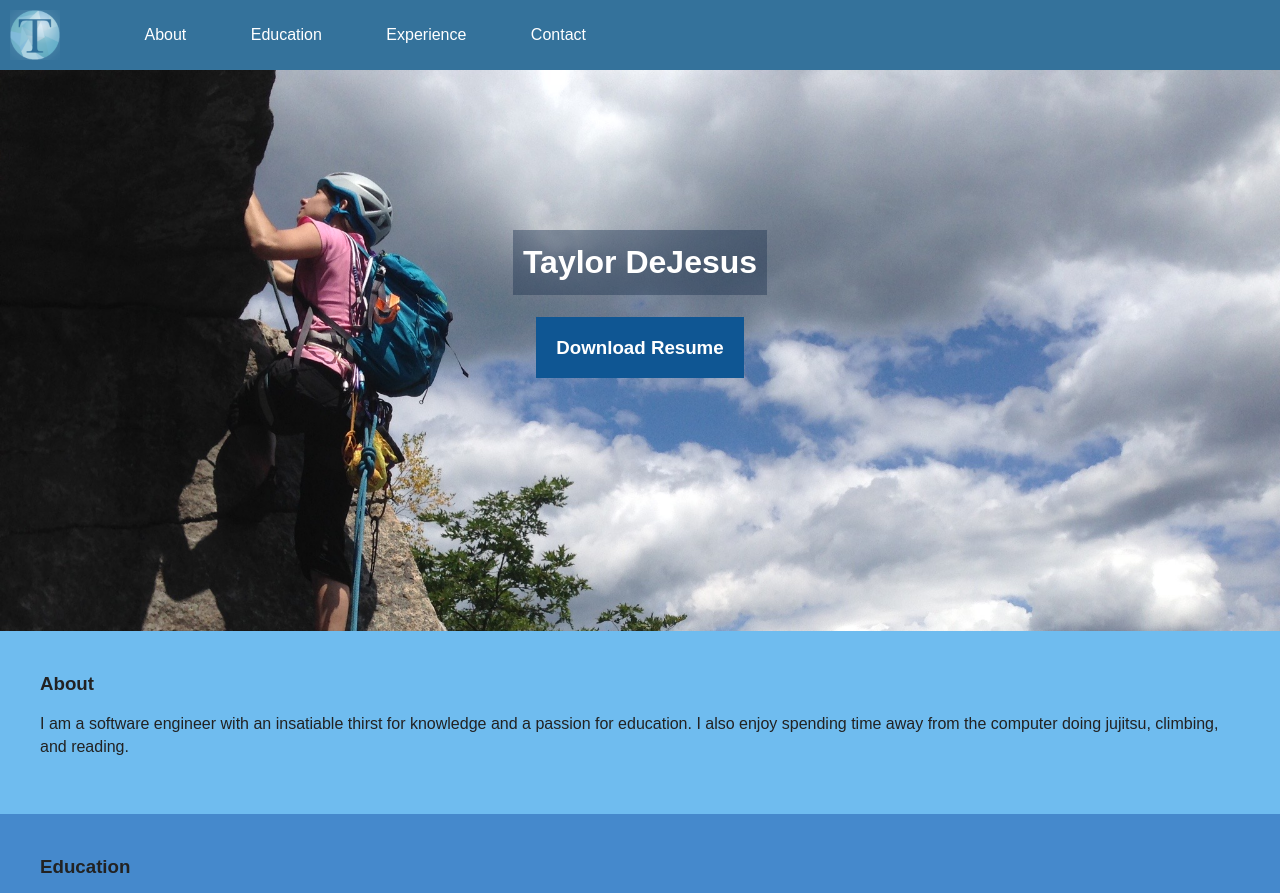
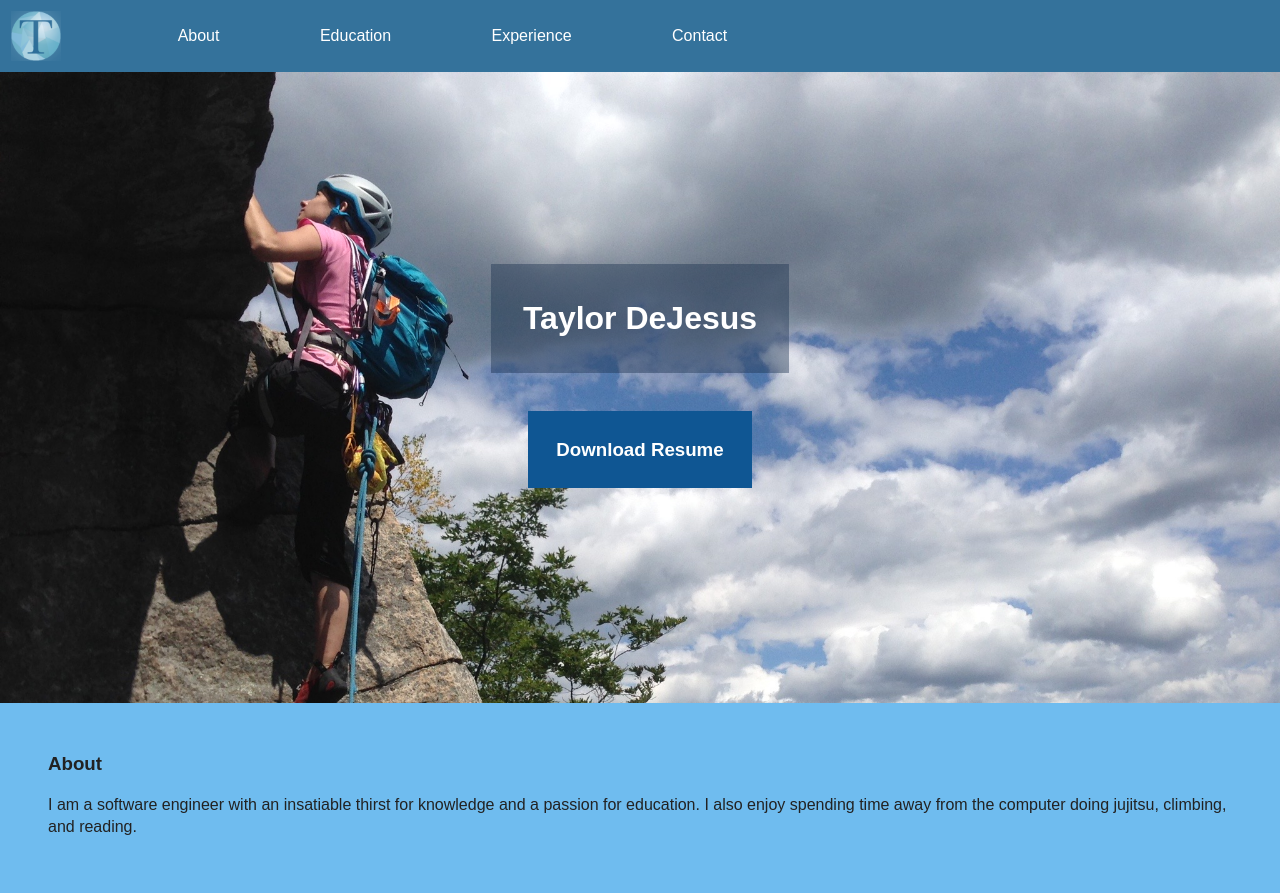
Before and after one commit to taydejesus/taydejesus.github.io, a plain HTML site: page index.html in a window 1280 px wide. Shown: the top 893 px of the page. Drawn offline with nearby package versions, Linux system fonts and the light colour scheme; a script that the page names is missing.

Commit message:
CSS Refactor
eliminate use of px in margins and padding

```diff
--- a/index.html
+++ b/index.html
@@ -38,14 +38,14 @@
             </div>
 
             <section>
-                <div id="about" class="about">
+                <div id="about" class="about resume-section">
                     <h3>About</h3>
                     <p>I am a software engineer with an insatiable thirst for knowledge and a passion for education. I also enjoy spending time away from the computer doing jujitsu, climbing, and reading.</p>
                 </div>
             </section>
 
             <section>
-                <div id="edu" class="edu">
+                <div id="edu" class="edu resume-section">
                     <h3>Education</h3>
                     <p>
                         <h4>The Ohio State University</h4>
@@ -59,7 +59,7 @@
             </section>
 
             <section>
-                <div id="exp" class="exp">
+                <div id="exp" class="exp resume-section">
                     <h3>Experience</h3>
                     <p><h4>Capital One</h4> CODA Associate - 2017-Present
                     <ul>
@@ -79,7 +79,7 @@
             </section>
 
             <section>
-                <div id="contact" class="contact">
+                <div id="contact" class="contact resume-section">
                     <h3>Contact</h3>
                     <p>taydejesus21@gmail.com</p>
                     <a href="https://github.com/taydejesus"><img src="GitHub-Mark-32px.png" /></a>
--- a/main.css
+++ b/main.css
@@ -12,7 +12,7 @@
 
 html {
     color: #222;
-    font-size: 1em;
+    font-size: 1rem;
     line-height: 1.4;
 }
 
@@ -104,7 +104,7 @@ body {
 
 header {
     background-color: rgba(52,114,155,1);
-    padding: 10px;
+    padding: .7em;
     color: white;
 }
 
@@ -116,9 +116,7 @@ header .logo {
 
 header nav {
     display: inline-block;
-
-    margin-left: 50px;
-    margin-right: 50px;
+    margin: 0 4em;
 
 }
 
@@ -126,7 +124,7 @@ header nav {
     display: inline-block;
     margin: 0px;
     vertical-align: middle;
-    font-size: 2.4em;
+    font-size: 2.4rem;
     font-weight: normal;
 }
 
@@ -137,9 +135,8 @@ a {
 nav a {
     text-align: center;
     vertical-align: middle;
-    padding: 10px;
-    margin-left: 20px;
-    margin-right: 20px;
+    padding: 1em;
+    margin: 0 2em;
     color: white;
 }
 
@@ -163,44 +160,44 @@ div {
 .title {
     background-image: url("climbBG.jpg");
     background-size: 100%;
-    padding-top: 120px;
-    padding-bottom: 270px;
+    padding-top: 8em;
+    padding-bottom: 15em;
     text-align: center;
 
 }
 
 .title h1{
     background: rgba(25, 46, 76, 0.41);
-    padding: 10px;
-    margin: 40px;
+    padding: 1em;
+    margin: 2em;
     color: white;
     display: inline-block;
 }
 
 .title a {
     background: rgb(15, 86, 147);
-    padding: 20px;
+    padding: 1.5em;
     color: white;
+}
+
+.resume-section {
+	padding: 3em;
 }
 
 .exp {
     background-color: rgb(188, 220, 235);
-    padding: 40px;
 }
 
 .edu {
     background-color: rgb(69, 137, 204);
-    padding: 40px;
 }
 
 .about {
     background-color: rgb(111, 188, 239);
-    padding: 40px;
 }
 
 .contact {
     background-color: rgb(70, 149, 210);
-    padding: 40px;
 }
 .contact img {
     padding-right: 10px;
```
